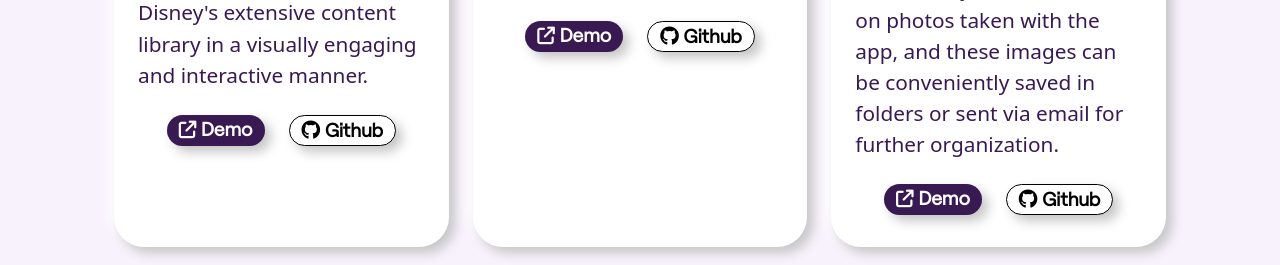
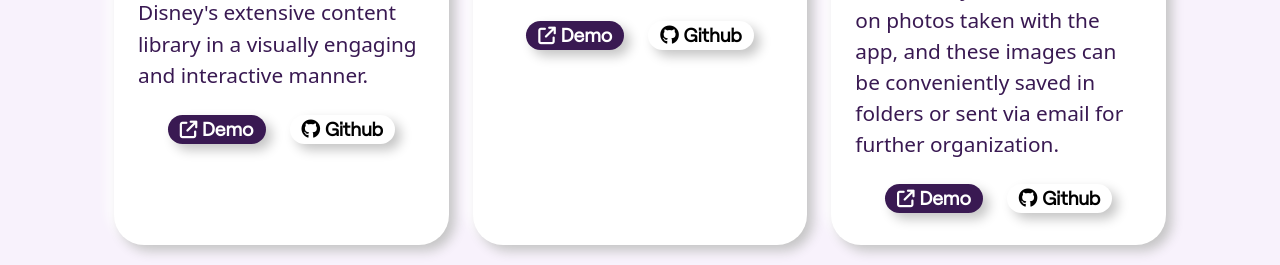
Before and after one commit to guadacastro/portfolio-2023, a website: page pages/work&projects.html in a window 1280 px wide. Shown: the part 1358-1623 px from the top of the page. Drawn offline with nearby package versions, Linux system fonts and the light colour scheme; a web font is replaced by a local one.

Commit message:
removed border from github buttons

```diff
--- a/scss/_main-work&projects.scss
+++ b/scss/_main-work&projects.scss
@@ -68,7 +68,7 @@
     @extend .preview-button;
     background-color: white;
     color: rgb(0, 0, 0);
-    border: .01px solid black;
+
 
 
     .github-icon {
```
Also changed, not shown: css/styles.css, 1 other file.
